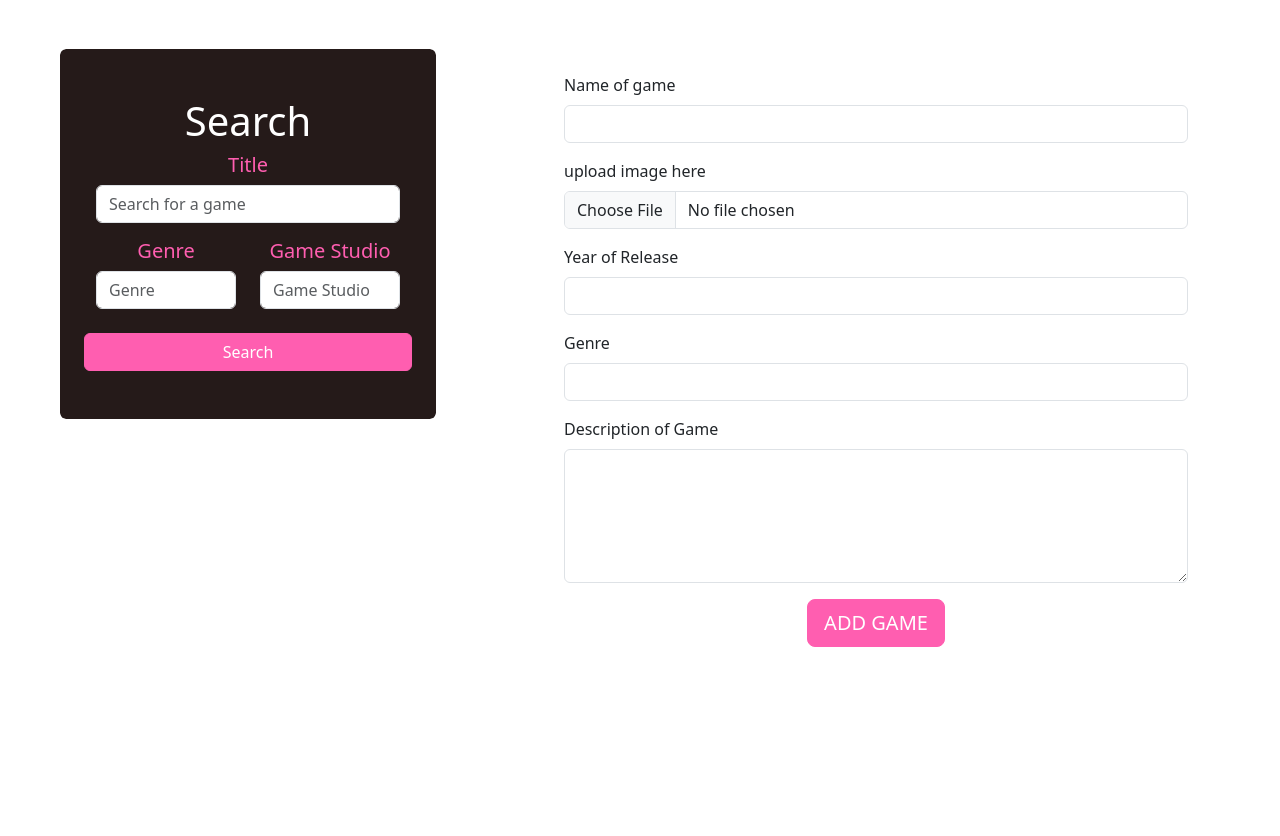
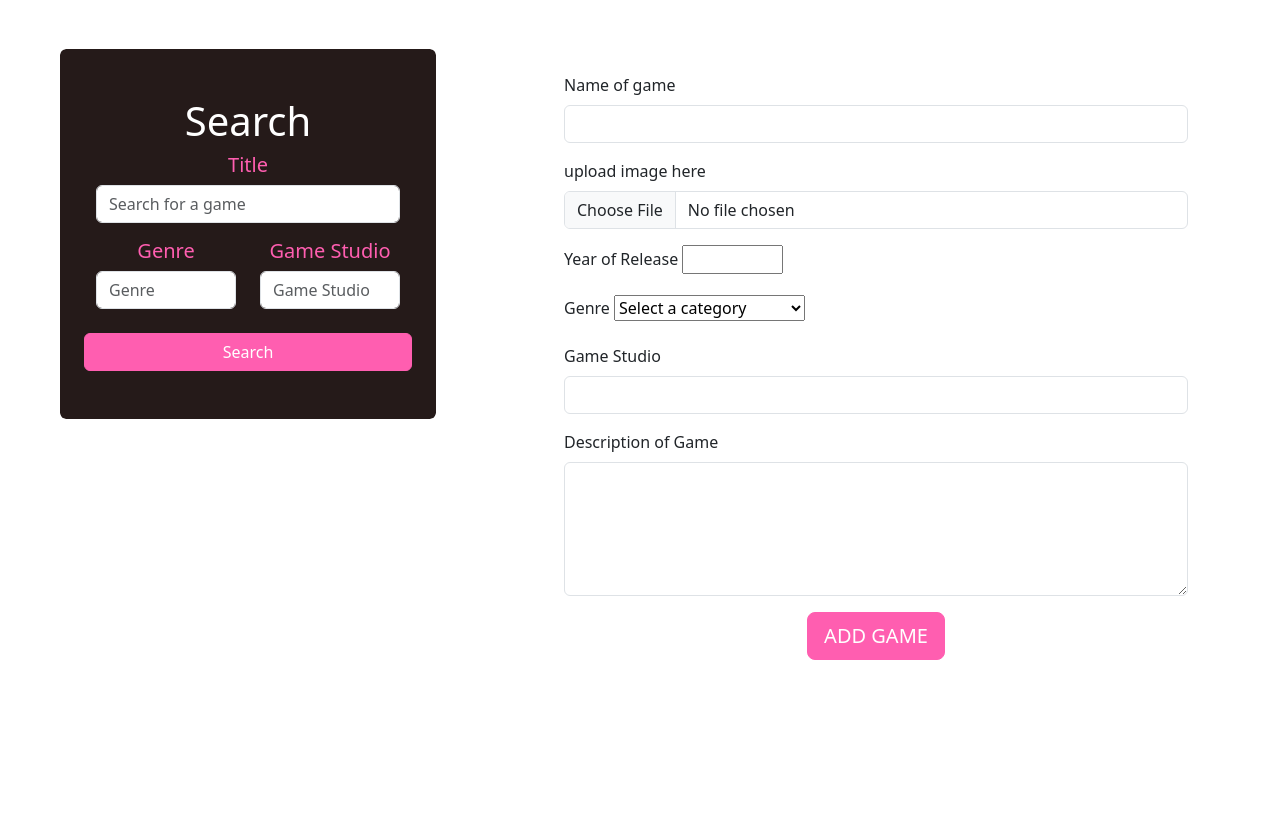
Before and after one commit to Team-2D/GameScoreCentral, a Django app: page /game/new/ in a window 1280 px wide. Shown: the part 71-907 px from the top of the page. Run offline with Django 5.2, Linux system fonts and the light colour scheme; a user stored in the database is signed in; tables that the repository leaves empty hold one stand-in row (values such as "Sample post").

Commit message:
completed

```diff
--- a/game/forms.py
+++ b/game/forms.py
@@ -4,10 +4,11 @@ from category.models import GameCategory
 
 class GameForm(forms.ModelForm):
     description = forms.CharField(widget=forms.Textarea, max_length=500)
-    release_date = forms.IntegerField(min_value=1900, max_value=2100)
+    release_data = forms.IntegerField(min_value=1900, max_value=2100)
+    category = forms.ModelChoiceField(queryset=GameCategory.objects.all(),empty_label="Select a category")
     class Meta:
         model = Game
-        fields = ('title', 'description', 'release_date', 'poster', 'category', 'game_studio',)
+        fields = ('title', 'description', 'release_data', 'poster', 'category', 'game_studio',)
 
 class GameReviewForm(forms.ModelForm):
     comment = forms.CharField(widget=forms.Textarea, max_length=2000)
--- a/game/views.py
+++ b/game/views.py
@@ -35,6 +35,8 @@ def addNewGame(request):
             game.posted_by = request.user   #posted_by is set to current user
             game.save()
             return redirect('game:viewGame', id=game.id)
+        else:
+            print(form.errors)
     else:
         form = GameForm()
     return render(request, 'game/addNewGame.html', {'form': form})
--- a/templates/GameScoreCentral/home.html
+++ b/templates/GameScoreCentral/home.html
@@ -32,7 +32,7 @@ GameScoreCentral
                     <a href="{% url 'game:viewGame' item.id %}" class="card-link">
                         <div class="card h-100">
                             <div style="overflow: hidden; height: 200px;">
-                                <img src="{{ item.poster }}" class="card-img-top img-fluid" alt="{{ item.title }}"
+                                <img src="{{ item.poster }}" onerror="this.onerror=null; this.src='/media/{{ item.poster }}'" class="card-img-top img-fluid" alt="{{ item.title }}"
                                     style="object-fit: cover; width: 100%; height: 100%;">
                             </div>
                             <div class="card-body">
@@ -59,7 +59,7 @@ GameScoreCentral
                     <a href="{% url 'game:viewGame' item.id %}" class="card-link">
                         <div class="card h-100">
                             <div style="overflow: hidden; height: 200px;">
-                                <img src="{{ item.poster }}" class="card-img-top img-fluid" alt="{{ item.title }}"
+                                <img src="{{ item.poster }}" onerror="this.onerror=null; this.src='/media/{{ item.poster }}'" class="card-img-top img-fluid" alt="{{ item.title }}"
                                     style="object-fit: cover; width: 100%; height: 100%;">
                             </div>
                             <div class="card-body">
--- a/templates/game/addNewGame.html
+++ b/templates/game/addNewGame.html
@@ -6,29 +6,73 @@
 
 {% block body_block %}
 <div class="container">
-    <form id="addNewGame_form" method="post" action="{%url 'game:addNewGame' %}" class="mt-3">
+    <form id="addNewGame_form" method="post" action="{%url 'game:addNewGame' %}" class="mt-3" enctype="multipart/form-data">
       {% csrf_token %}
       <div class="mb-3">
         <label for="id_title" class="form-label">Name of game</label>
-        <input type="text" class="form-control" id="id_title" name="title" value="" size="50">
+        <input type="text" class="form-control" id="id_title" name="title" value="" size="50" required>
+        {% for error in addNewGame_form.title.errors %}
+          <div class="invalid-feedback">{{ error }}</div>
+        {% endfor %}
       </div>
       <div class="mb-3">
         <label for="id_poster" class="form-label">upload image here</label>
-        <input type="file" class="form-control" id="id_poster" name="poster" accept="image/*">
+        <input type="file" class="form-control" id="id_poster" name="poster" accept="image/*" required>
+        {% for error in addNewGame_form.poster.errors %}
+          <div class="invalid-feedback">{{ error }}</div>
+        {% endfor %}
       </div>
       <div class="mb-3">
-        <label for="id_release_date" class="form-label">Year of Release</label>
-        <input type="text" class="form-control" id="release_date" name="release_date" value="" size="50">
+        <label for="id_release_data" class="form-label">Year of Release</label>
+        <!-- <input type="text" class="form-control" id="release_date" name="release_date" value="" size="50"> -->
+        {{ form.release_data }}
+        {% for error in addNewGame_form.release_date.errors %}
+          <div class="invalid-feedback">{{ error }}</div>
+        {% endfor %}
       </div>
       <div class="mb-3">
-        <label for="id_genre" class="form-label">Genre</label>
-        <input type="text" class="form-control" id="category" name="category" value="" size="50">
+        <label for="id_category" class="form-label">Genre</label>
+        <!-- <input type="text" class="form-control" id="id_category" name="category" value="" size="50"> -->
+        {{ form.category }}
+        {% for error in addNewGame_form.category.errors %}
+          <div class="invalid-feedback">{{ error }}</div>
+        {% endfor %}
+      </div>
+      <div class="mb-3">
+        <label for="id_game_studio" class="form-label">Game Studio</label>
+        <input type="text" class="form-control" id="id_game_studio" name="game_studio" value="" size="50" required>
+        {% for error in addNewGame_form.game_studio.errors %}
+          <div class="invalid-feedback">{{ error }}</div>
+        {% endfor %}
       </div>
       <div class="mb-3">
         <label for="id_description" class="form-label">Description of Game</label>
-        <textarea class="form-control" id="id_description" name="description" rows="5"></textarea>
+        <textarea class="form-control" id="id_description" name="description" rows="5" required></textarea>
+        {% for error in addNewGame_form.description.errors %}
+          <div class="invalid-feedback">{{ error }}</div>
+        {% endfor %}
+        <!-- {{ form.description }} -->
       </div>
       <button type="submit" class="btn btn-primary btn-lg mx-auto d-block" id="buttonMiddle">ADD GAME</button>
     </form>
 </div>
+
+<script>
+  document.getElementById("addNewGame_form").addEventListener("submit",function(event) {
+    var form = event.target;
+    var elements = form.elements;
+    var isValid = true;
+
+    for(var i = 0; i <elements.length;i++) {
+      if (elements[i].required && !elements[i].value.trim()) {
+        isValid = false;
+        elements[i].classList.add("is-invalid");
+      }
+    }
+    if(!isValid) {
+      event.preventDefault();
+      alert("Please fill in all the fields.");
+    }
+  });
+</script>
 {% endblock %}
--- a/templates/game/addReview.html
+++ b/templates/game/addReview.html
@@ -5,7 +5,7 @@
     <div class="col-md-4">
       <div style="overflow: hidden; height: 300px; width: 200px">
         <img
-          src="{{ game.poster }}"
+          src="{{ game.poster }}" onerror="this.onerror=null; this.src='/media/{{ game.poster }}'"
           class="card-img-top img-fluid"
           alt="{{ game.title }}"
           style="object-fit: cover; width: 100%; height: 100%"
--- a/templates/game/search_games.html
+++ b/templates/game/search_games.html
@@ -20,7 +20,7 @@ Search games
                     <a href="{% url 'game:viewGame' game.id %}" class="card-link">
                         <div class="card h-100">
                             <div style="overflow: hidden; height: 200px;">
-                                <img src="{{ game.poster.url }}" class="card-img-top img-fluid" alt="{{ game.title }}"
+                                <img src="{{ game.poster }}" onerror="this.onerror=null; this.src='/media/{{ game.poster }}'" class="card-img-top img-fluid" alt="{{ game.title }}"
                                     style="object-fit: cover; width: 100%; height: 100%;">
                             </div>
                             <div class="card-body">
--- a/templates/game/viewAllGames.html
+++ b/templates/game/viewAllGames.html
@@ -27,7 +27,7 @@ View All Games
             <a href="{% url 'game:viewGame' game.id %}">
                 <div class="card h-100">
                     <div style="overflow: hidden; height: 200px;">
-                        <img src="{{ game.poster }}" class="card-img-top img-fluid" alt="{{ game.title }}"
+                        <img src="{{ game.poster }}" onerror="this.onerror=null; this.src='/media/{{ game.poster }}';" alt="{{ game.title }}"
                             style="object-fit: cover; width: 100%; height: 100%;">
                     </div>
                     <div class="card-body">
--- a/templates/game/viewGame.html
+++ b/templates/game/viewGame.html
@@ -5,7 +5,7 @@
     <div class="col-md-4">
       <div style="overflow: hidden; height: 300px; width: 200px">
         <img
-          src="{{ game.poster }}"
+          src="{{ game.poster }}" onerror="this.onerror=null; this.src='/media/{{ game.poster }}'"
           class="card-img-top img-fluid"
           alt="{{ game.title }}"
           style="object-fit: cover; width: 100%; height: 100%"
```
Also changed, not shown: media/game_posters/Emerson.jpg (added), media/game_posters/black_ops.png (added).
